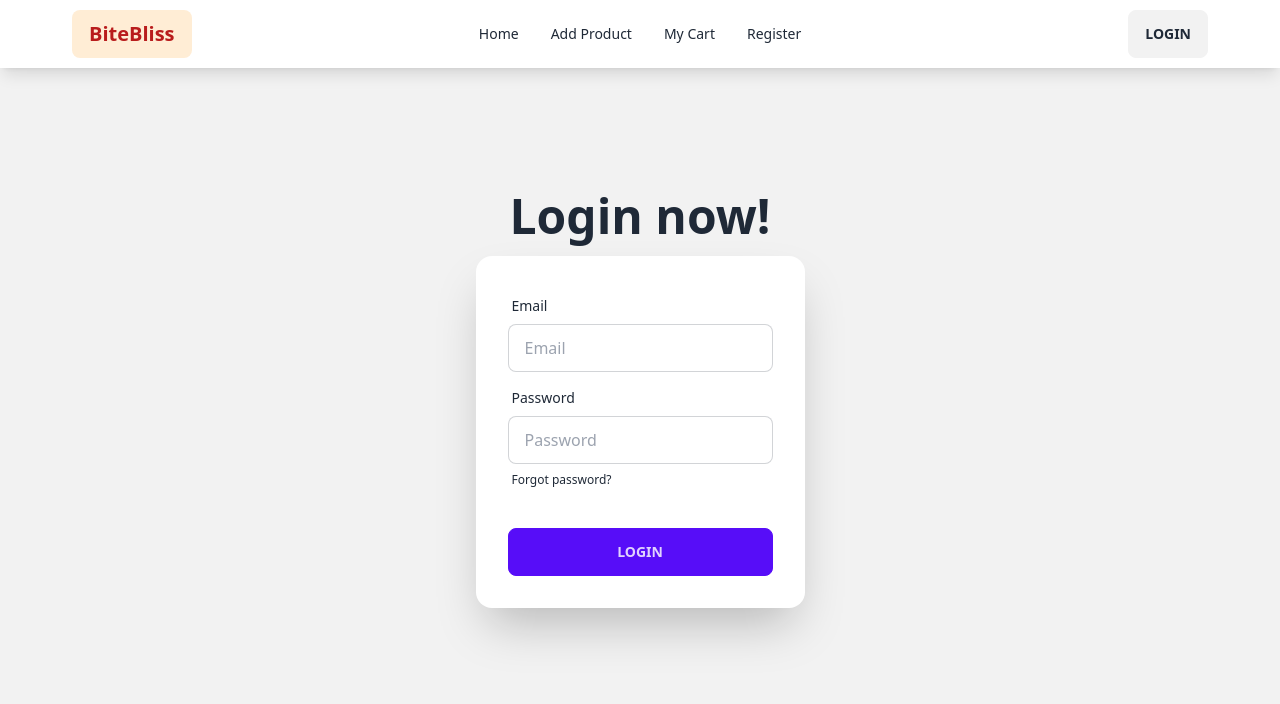
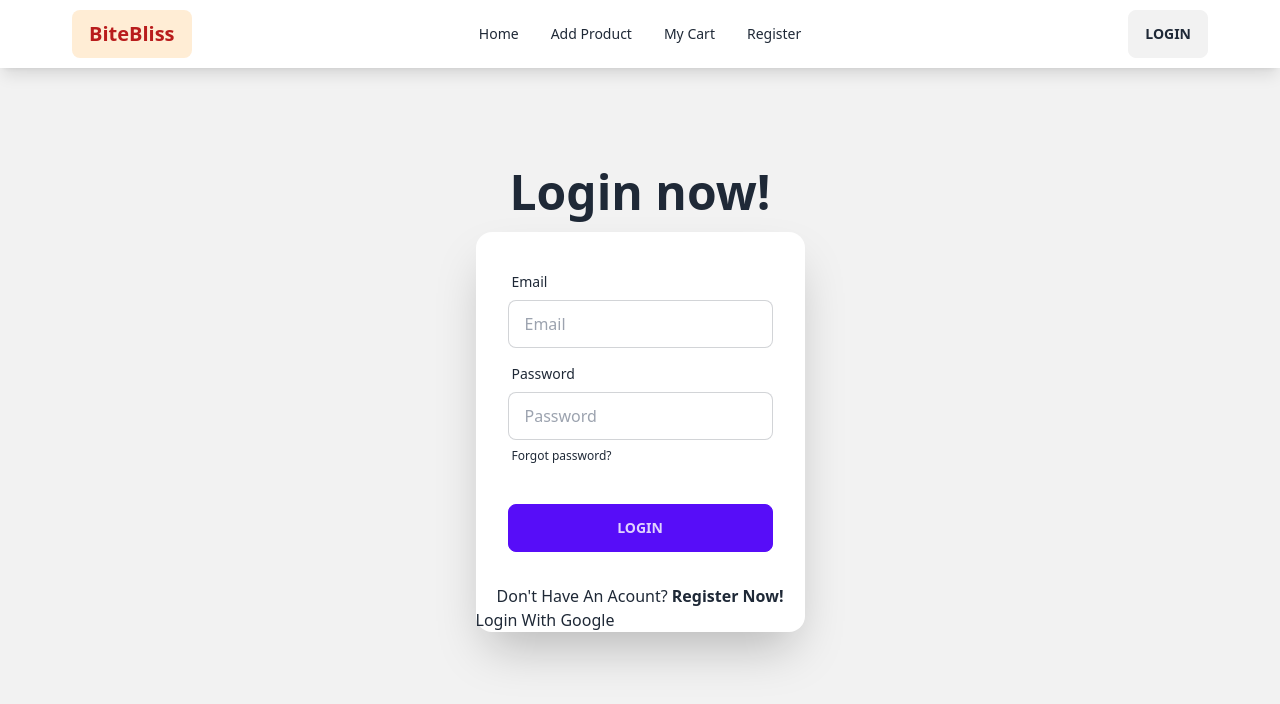
Before and after one commit to tazbir01/bite-bliss-client-side, a React (Vite) app: page /login in a window 1280 px wide. Shown: the top 704 px of the page. Built offline with nearby package versions, Linux system fonts and the light colour scheme; no server answers.

Commit message:
added google login

```diff
--- a/src/components/Login/Login.jsx
+++ b/src/components/Login/Login.jsx
@@ -1,9 +1,9 @@
 import { useContext, useState } from "react";
 import { authContext } from "../Provider/AuthProvider";
-import { useLocation, useNavigate  } from "react-router-dom";
+import { useLocation, useNavigate, Link } from "react-router-dom";
 
 const Login = () => {
-    const {loginUser} = useContext(authContext)
+    const {loginUser, loginWithGoogle} = useContext(authContext)
     const [errorMessage, setErrorMessage] = useState('')
     const location = useLocation()
     console.log(location)
@@ -23,6 +23,19 @@ const Login = () => {
         .catch(error =>{
             console.log(error.message)
             setErrorMessage(error.message)
+        })
+    }
+
+    const handleGoogleLogin = e =>{
+        e.preventDefault()
+
+        loginWithGoogle()
+        .then(result =>{
+            console.log(result)
+            navigate(location?.state ? location.state : "/")
+        })
+        .catch(error => {
+            console.log(error.message)
         })
     }
 
@@ -57,6 +70,10 @@ const Login = () => {
                             <button className="btn btn-primary">Login</button>
                         </div>
                     </form>
+                    <p className="font-medium text-center">Don&#39;t Have An Acount? <Link className="font-bold" to="/register">Register Now!</Link></p>
+                    <div>
+                        <button onClick={handleGoogleLogin}>Login With Google</button>
+                    </div>
                 </div>
             </div>
         </div>
--- a/src/components/Provider/AuthProvider.jsx
+++ b/src/components/Provider/AuthProvider.jsx
@@ -1,5 +1,5 @@
 import { createContext, useEffect, useState } from "react";
-import {createUserWithEmailAndPassword, getAuth, onAuthStateChanged, signInWithEmailAndPassword, signOut} from 'firebase/auth'
+import {GoogleAuthProvider, createUserWithEmailAndPassword, getAuth, onAuthStateChanged, signInWithEmailAndPassword, signInWithPopup, signOut} from 'firebase/auth'
 import app from "../../firebase/firebase.config";
 
 const auth = getAuth(app)
@@ -9,6 +9,7 @@ export const authContext = createContext(null)
 const AuthProvider = ({children}) => {
     const [user, setUser] = useState([])
     const [loader, setLoader] = useState(true)
+    const googleProvider = new GoogleAuthProvider()
 
     const creatUser = (email, password) =>{
         setLoader(true)
@@ -31,12 +32,17 @@ const AuthProvider = ({children}) => {
         return signInWithEmailAndPassword(auth, email, password)
     }
 
+    const loginWithGoogle = () =>{
+        setLoader(true)
+        return signInWithPopup(auth, googleProvider)
+    }
+
     const logoutUser = () =>{
         setLoader(true)
         return signOut(auth)
     }
 
-    const userInfo = {user, loader, creatUser, loginUser, logoutUser}
+    const userInfo = {user, loader, creatUser, loginUser, logoutUser, loginWithGoogle}
 
     return (
         <authContext.Provider value={userInfo}>
--- a/src/components/Register/Register.jsx
+++ b/src/components/Register/Register.jsx
@@ -1,12 +1,14 @@
 import { useContext, useState } from "react";
 import { authContext } from "../Provider/AuthProvider";
 import { updateProfile } from "firebase/auth";
+import {Link, useNavigate} from 'react-router-dom';
 
 
 
 const Register = () => {
-    const {creatUser} = useContext(authContext)
+    const {creatUser, loginWithGoogle} = useContext(authContext)
     const [passwordErrorMessage, setPasswordErrorMessage] = useState('')
+    const navigate = useNavigate()
 
     const handleRegisterForm = e =>{
         e.preventDefault()
@@ -38,6 +40,19 @@ const Register = () => {
         .catch(error =>{
             console.log(error.message)
             setPasswordErrorMessage(error.message)
+        })
+    }
+
+    const handleGoogleLogin = e =>{
+        e.preventDefault()
+
+        loginWithGoogle()
+        .then(result => {
+            console.log(result.user)
+            navigate(location?.state ? location.state : "/")
+        })
+        .catch(error => {
+            console.log(error.message)
         })
     }
 
@@ -80,6 +95,10 @@ const Register = () => {
                             <button className="btn btn-primary">Register</button>
                         </div>
                     </form>
+                    <p className="font-medium text-center">Have An Acount? <Link className="font-bold" to="/login">Login</Link></p>
+                    <div>
+                    <button onClick={handleGoogleLogin}>Login With Google</button>
+                    </div>
                 </div>
             </div>
         </div>
```
